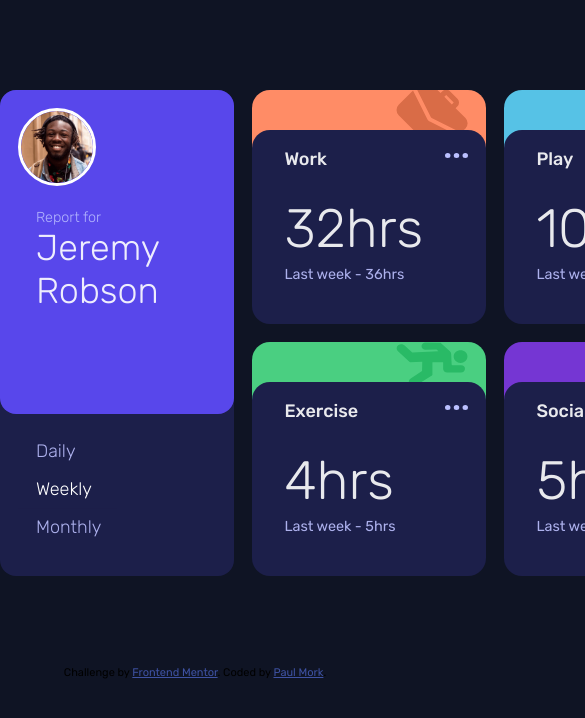
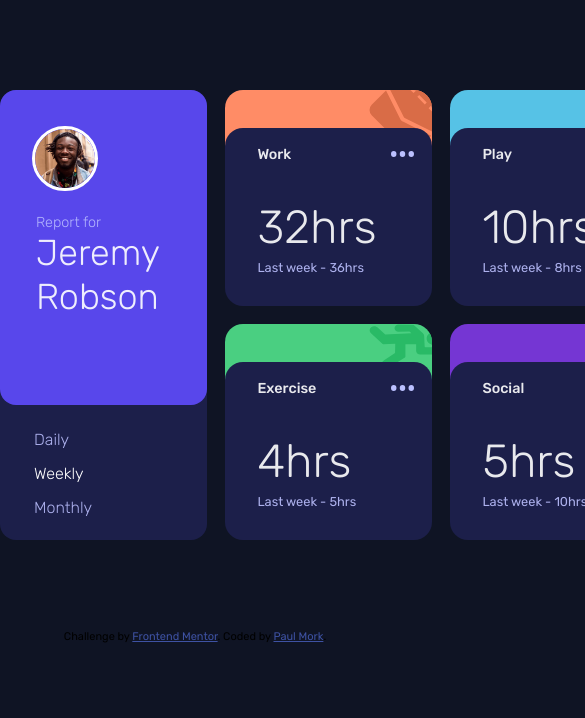
Before and after one commit to pmork7/time-tracking-dashboard-deployment, a plain HTML site: page index.html in a window 390 px wide. Shown: the top 718 px of the page, 585 px wide, since content can reach past the window. Drawn offline with Linux system fonts and the light colour scheme.

Commit message:
Tweaked sizing of cards for mobile and desktop views

```diff
--- a/style.css
+++ b/style.css
@@ -43,8 +43,8 @@ body {
 .dashboard {
   display: grid;
   margin: auto;
-  grid-template-rows: [row1-start] 13em [row1-end row2-start] 13em [row2-end];
-  grid-template-columns: repeat(4, 13em);
+  grid-template-rows: [row1-start] 12em [row1-end row2-start] 12em [row2-end];
+  grid-template-columns: repeat(4, 11.5em);
   gap: 1em;
 }
 
@@ -69,12 +69,12 @@ body {
   display: block;
   border-radius: 1em;
   padding: 1em;
-  padding-bottom: 1.8em;
+  padding-bottom: 0;
   padding-left: 1.8em;
   background-color: var(--dark-blue);
   color: white;
   z-index: 0;
-  height: 8em;
+  height: 8.9em;
   margin-bottom: -1em;
   cursor: pointer;
 }
@@ -82,6 +82,7 @@ body {
 @media only screen and (max-width: 375px) {
   .card {
     height: 5em;
+    padding-bottom: 0.5em;
   }
 }
 
@@ -98,7 +99,7 @@ body {
 }
 
 .card > h2 {
-  font-size: 1em;
+  font-size: 0.9rem;
   font-weight: 500;
   opacity: 0.9;
   width: 5em;
@@ -106,8 +107,8 @@ body {
 
 .hours {
   display: block;
-  font-size: 3em;
-  padding-top: 0.5em;
+  font-size: 2.9rem;
+  padding-top: 0.8em;
   padding-bottom: 0.1em;
   font-weight: 300;
   opacity: 0.9;
@@ -115,7 +116,7 @@ body {
 
 .prev {
   color: var(--pale-blue);
-  font-size: 0.8em;
+  font-size: 0.8rem;
   font-weight: 400;
   opacity: 0.9;
 }
@@ -124,12 +125,13 @@ body {
   .hours {
     font-size: 2em;
     float: left;
+    padding-top: 0.3em;
   }
 
   .prev {
     float: right;
     position: relative;
-    top: 2.5em;
+    top: 2em;
   }
 }
 
@@ -257,9 +259,11 @@ body {
 }
 
 .top-card > img {
+  margin-top: 1em;
+  margin-left: 0.8em;
   border: .2em solid white;
   border-radius: 5em;
-  height: 4em;
+  height: 3.3em;
 }
 
 .top-card-content {
@@ -288,6 +292,8 @@ body {
   }
 
   .top-card > img {
+    margin-top: 0;
+    margin-left: 0;
     float: left;
     height: 3.5em;
   }
@@ -338,7 +344,7 @@ body {
 .buttons-list > button {
   font-family: "Rubik";
   font-weight: 300;
-  font-size: 1em;
+  font-size: 1rem;
   float: left;
   padding-left: 1em;
   width: 10em;
```
